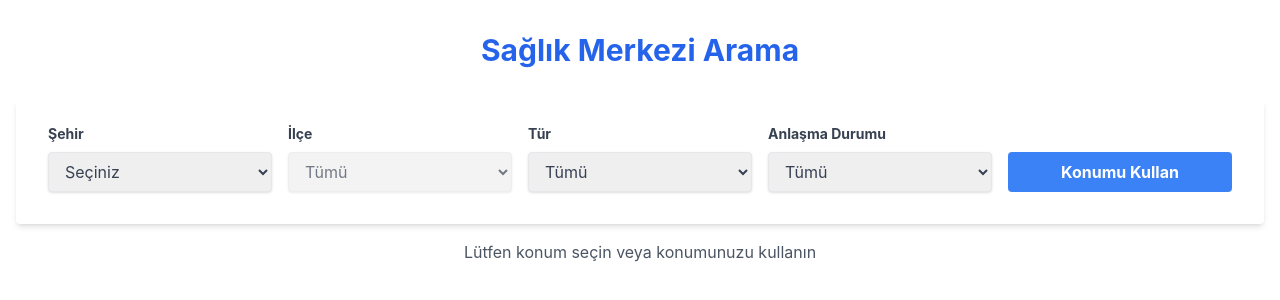
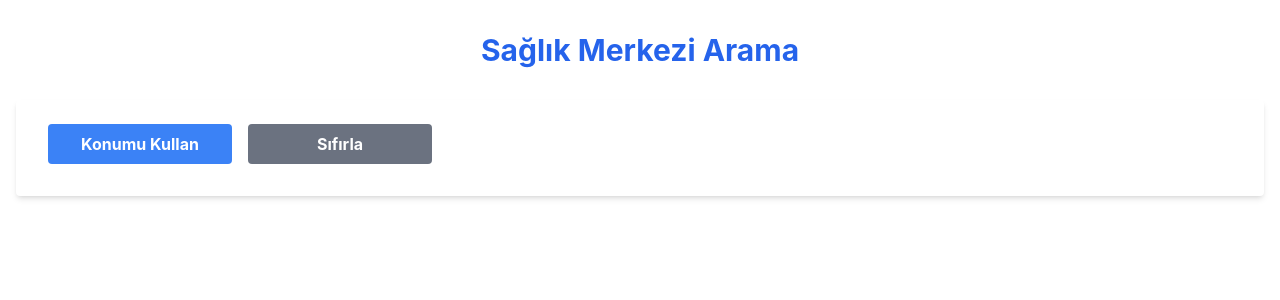
Before and after one commit to selcukyn/saglik, a React (Vite) app: page / in a window 1280 px wide. Shown: the top 300 px of the page. Built offline with nearby package versions, Linux system fonts and the light colour scheme.

Commit message:
Update App.jsx

```diff
--- a/src/App.jsx
+++ b/src/App.jsx
@@ -2,114 +2,80 @@ import React, { useState, useEffect } from 'react';
 import { locations } from './data/locations';
 
 function App() {
-  const [selectedCity, setSelectedCity] = useState('');
-  const [selectedDistrict, setSelectedDistrict] = useState('');
-  const [selectedType, setSelectedType] = useState('all');
-  const [selectedContract, setSelectedContract] = useState('all'); // yeni
-  const [filteredLocations, setFilteredLocations] = useState([]);
-  const [showList, setShowList] = useState(false); // yeni
-  const [message, setMessage] = useState('Lütfen konum seçin veya konumunuzu kullanın'); // yeni
+  // ... diğer state'ler aynı ...
 
-  // Benzersiz şehirleri al
-  const cities = [...new Set(locations.map(loc => loc.city))].sort();
-
-  // Seçili şehre göre ilçeleri al
-  const districts = [...new Set(locations
-    .filter(loc => loc.city === selectedCity)
-    .map(loc => loc.district))].sort();
-
-  // Konum kullanma fonksiyonu
-  const useCurrentLocation = () => {
-    if ("geolocation" in navigator) {
-      navigator.permissions.query({ name: 'geolocation' }).then(function(result) {
-        if (result.state === 'granted') {
-          getCurrentPosition();
-        } else if (result.state === 'prompt') {
-          navigator.geolocation.getCurrentPosition(
-            position => {
-              findNearestLocations(position.coords);
-            },
-            error => {
-              setMessage('Konum alınamadı. Lütfen manuel seçim yapın.');
-            }
-          );
-        } else {
-          setMessage('Konum izni reddedildi. Lütfen manuel seçim yapın.');
-        }
-      });
-    } else {
-      setMessage('Tarayıcınız konum özelliğini desteklemiyor.');
-    }
+  // Sıfırlama fonksiyonu
+  const resetFilters = () => {
+    setSelectedCity('');
+    setSelectedDistrict('');
+    setSelectedType('all');
+    setSelectedContract('all');
+    setFilteredLocations([]);
+    setShowList(false);
+    setMessage('Lütfen konum seçin veya konumunuzu kullanın');
   };
 
-  const getCurrentPosition = () => {
-    navigator.geolocation.getCurrentPosition(
-      position => {
-        findNearestLocations(position.coords);
-      },
-      error => {
-        setMessage('Konum alınamadı. Lütfen manuel seçim yapın.');
-      }
-    );
-  };
-
-  // En yakın lokasyonları bul
-  const findNearestLocations = (coords) => {
-    // Basit bir mesafe hesaplama için Haversine formülü
-    const calculateDistance = (lat1, lon1, lat2, lon2) => {
-      const R = 6371; // Dünya'nın yarıçapı (km)
-      const dLat = (lat2 - lat1) * Math.PI / 180;
-      const dLon = (lon2 - lon1) * Math.PI / 180;
-      const a = Math.sin(dLat/2) * Math.sin(dLat/2) +
-                Math.cos(lat1 * Math.PI / 180) * Math.cos(lat2 * Math.PI / 180) *
-                Math.sin(dLon/2) * Math.sin(dLon/2);
-      const c = 2 * Math.atan2(Math.sqrt(a), Math.sqrt(1-a));
-      return R * c;
-    };
-
-    const locationsWithDistance = locations.map(loc => ({
-      ...loc,
-      distance: calculateDistance(coords.latitude, coords.longitude, loc.latitude, loc.longitude)
-    }));
-
-    const sorted = locationsWithDistance.sort((a, b) => a.distance - b.distance);
-    setFilteredLocations(sorted);
-    setShowList(true);
-    setMessage('');
-  };
-
-  // Filtreleme fonksiyonu
-  const filterLocations = () => {
-    if (!selectedCity) {
-      setFilteredLocations([]);
-      setShowList(false);
+  // Konum kullanma fonksiyonunu güncelleyelim
+  const useCurrentLocation = () => {
+    if (!navigator.geolocation) {
+      setMessage('Tarayıcınız konum özelliğini desteklemiyor.');
       return;
     }
 
-    let filtered = locations.filter(loc => {
-      const cityMatch = loc.city === selectedCity;
-      const districtMatch = !selectedDistrict || loc.district === selectedDistrict;
-      const typeMatch = selectedType === 'all' || loc.type === selectedType;
-      const contractMatch = selectedContract === 'all' || loc.contract === selectedContract;
+    const handleSuccess = (position) => {
+      findNearestLocations(position.coords);
+      setMessage('');
+    };
 
-      return cityMatch && districtMatch && typeMatch && contractMatch;
-    });
+    const handleError = (error) => {
+      console.error('Konum hatası:', error);
+      switch(error.code) {
+        case error.PERMISSION_DENIED:
+          setMessage('Konum izni reddedildi. Tarayıcı ayarlarından konum iznini etkinleştirin.');
+          // Kullanıcıya nasıl izin vereceğini gösteren bir mesaj ekleyelim
+          alert('Konum özelliğini kullanmak için:\n\n' +
+                '1. Tarayıcı adres çubuğundaki kilit/info ikonuna tıklayın\n' +
+                '2. Konum iznini "İzin Ver" olarak değiştirin\n' +
+                '3. Sayfayı yenileyin ve tekrar deneyin');
+          break;
+        case error.POSITION_UNAVAILABLE:
+          setMessage('Konum bilgisi alınamıyor.');
+          break;
+        case error.TIMEOUT:
+          setMessage('Konum isteği zaman aşımına uğradı.');
+          break;
+        default:
+          setMessage('Konum alınamadı. Lütfen manuel seçim yapın.');
+      }
+    };
 
-    setFilteredLocations(filtered);
-    setShowList(true);
-    setMessage('');
+    const options = {
+      enableHighAccuracy: true,
+      timeout: 5000,
+      maximumAge: 0
+    };
+
+    // Önce mevcut izin durumunu kontrol edelim
+    navigator.permissions.query({ name: 'geolocation' })
+      .then(result => {
+        if (result.state === 'prompt' || result.state === 'granted') {
+          navigator.geolocation.getCurrentPosition(handleSuccess, handleError, options);
+        } else {
+          setMessage('Konum izni reddedildi. Tarayıcı ayarlarından konum iznini etkinleştirin.');
+          // Kullanıcıya nasıl izin vereceğini gösteren bir mesaj
+          alert('Konum özelliğini kullanmak için:\n\n' +
+                '1. Tarayıcı adres çubuğundaki kilit/info ikonuna tıklayın\n' +
+                '2. Konum iznini "İzin Ver" olarak değiştirin\n' +
+                '3. Sayfayı yenileyin ve tekrar deneyin');
+        }
+      })
+      .catch(error => {
+        console.error('İzin kontrolü hatası:', error);
+        navigator.geolocation.getCurrentPosition(handleSuccess, handleError, options);
+      });
   };
 
-  useEffect(() => {
-    filterLocations();
-  }, [selectedCity, selectedDistrict, selectedType, selectedContract]);
-
-  // Google Maps yol tarifi fonksiyonu
-  const getDirections = (location) => {
-    const destination = `${location.name}, ${location.address}, ${location.district}, ${location.city}`;
-    const encodedDestination = encodeURIComponent(destination);
-    window.open(`https://www.google.com/maps/dir/?api=1&destination=${encodedDestination}`, '_blank');
-  };
+  // ... diğer fonksiyonlar aynı ...
 
   return (
     <div className="container mx-auto px-4 py-8">
@@ -118,72 +84,8 @@ function App() {
       </h1>
 
       <div className="bg-white shadow-md rounded px-8 pt-6 pb-8 mb-4">
-        <div className="grid grid-cols-1 md:grid-cols-2 lg:grid-cols-5 gap-4">
-          <div>
-            <label className="block text-gray-700 text-sm font-bold mb-2">
-              Şehir
-            </label>
-            <select
-              className="shadow border rounded w-full py-2 px-3 text-gray-700 leading-tight focus:outline-none focus:shadow-outline"
-              value={selectedCity}
-              onChange={(e) => {
-                setSelectedCity(e.target.value);
-                setSelectedDistrict('');
-              }}
-            >
-              <option value="">Seçiniz</option>
-              {cities.map(city => (
-                <option key={city} value={city}>{city}</option>
-              ))}
-            </select>
-          </div>
-
-          <div>
-            <label className="block text-gray-700 text-sm font-bold mb-2">
-              İlçe
-            </label>
-            <select
-              className="shadow border rounded w-full py-2 px-3 text-gray-700 leading-tight focus:outline-none focus:shadow-outline"
-              value={selectedDistrict}
-              onChange={(e) => setSelectedDistrict(e.target.value)}
-              disabled={!selectedCity}
-            >
-              <option value="">Tümü</option>
-              {districts.map(district => (
-                <option key={district} value={district}>{district}</option>
-              ))}
-            </select>
-          </div>
-
-          <div>
-            <label className="block text-gray-700 text-sm font-bold mb-2">
-              Tür
-            </label>
-            <select
-              className="shadow border rounded w-full py-2 px-3 text-gray-700 leading-tight focus:outline-none focus:shadow-outline"
-              value={selectedType}
-              onChange={(e) => setSelectedType(e.target.value)}
-            >
-              <option value="all">Tümü</option>
-              <option value="hastane">Hastane</option>
-              <option value="eczane">Eczane</option>
-            </select>
-          </div>
-
-          <div>
-            <label className="block text-gray-700 text-sm font-bold mb-2">
-              Anlaşma Durumu
-            </label>
-            <select
-              className="shadow border rounded w-full py-2 px-3 text-gray-700 leading-tight focus:outline-none focus:shadow-outline"
-              value={selectedContract}
-              onChange={(e) => setSelectedContract(e.target.value)}
-            >
-              <option value="all">Tümü</option>
-              <option value="true">Anlaşmalı</option>
-              <option value="false">Anlaşmasız</option>
-            </select>
-          </div>
+        <div className="grid grid-cols-1 md:grid-cols-2 lg:grid-cols-6 gap-4"> {/* grid-cols-5'ten grid-cols-6'ya değişti */}
+          {/* ... diğer input'lar aynı ... */}
 
           <div className="flex items-end">
             <button
@@ -193,42 +95,20 @@ function App() {
               Konumu Kullan
             </button>
           </div>
+
+          {/* Sıfırlama butonu */}
+          <div className="flex items-end">
+            <button
+              onClick={resetFilters}
+              className="bg-gray-500 hover:bg-gray-700 text-white font-bold py-2 px-4 rounded focus:outline-none focus:shadow-outline w-full"
+            >
+              Sıfırla
+            </button>
+          </div>
         </div>
       </div>
 
-      {message && !showList && (
-        <div className="text-center text-gray-600 my-4">
-          {message}
-        </div>
-      )}
-
-      {showList && (
-        <div className="grid grid-cols-1 md:grid-cols-2 lg:grid-cols-3 gap-4">
-          {filteredLocations.map((location, index) => (
-            <div key={index} className="bg-white shadow-md rounded px-6 py-4">
-              <div className="flex justify-between items-start">
-                <div>
-                  <h2 className="text-xl font-bold mb-2">{location.name}</h2>
-                  <p className="text-gray-600 mb-2">{location.type === 'hastane' ? 'Hastane' : 'Eczane'}</p>
-                  <p className="text-gray-600 mb-2">{location.address}</p>
-                  <p className="text-gray-600">{location.district}, {location.city}</p>
-                  <span className={`inline-block px-2 py-1 rounded text-sm ${
-                    location.contract ? 'bg-green-100 text-green-800' : 'bg-red-100 text-red-800'
-                  } mt-2`}>
-                    {location.contract ? 'Anlaşmalı' : 'Anlaşmasız'}
-                  </span>
-                </div>
-                <button
-                  onClick={() => getDirections(location)}
-                  className="bg-blue-500 hover:bg-blue-700 text-white font-bold py-2 px-4 rounded focus:outline-none focus:shadow-outline"
-                >
-                  Yol Tarifi
-                </button>
-              </div>
-            </div>
-          ))}
-        </div>
-      )}
+      {/* ... geri kalan kısım aynı ... */}
     </div>
   );
 }
```
